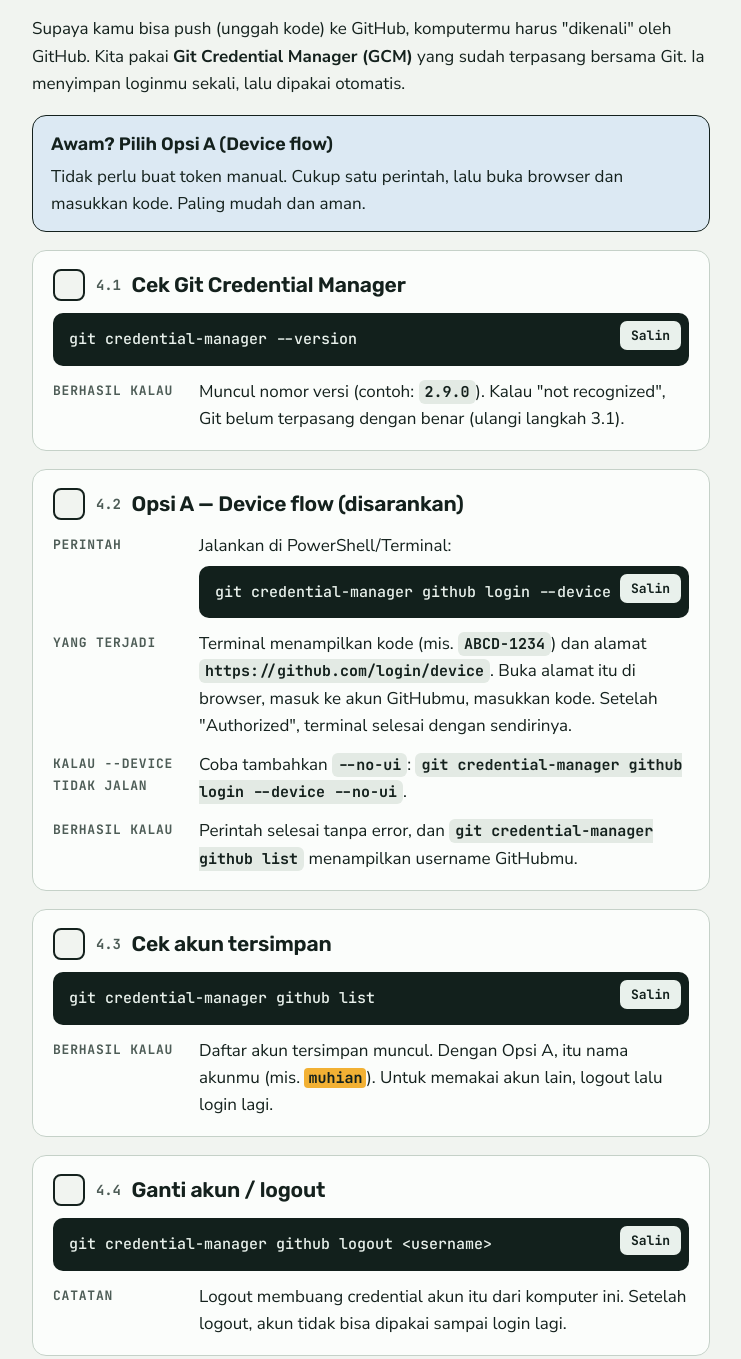
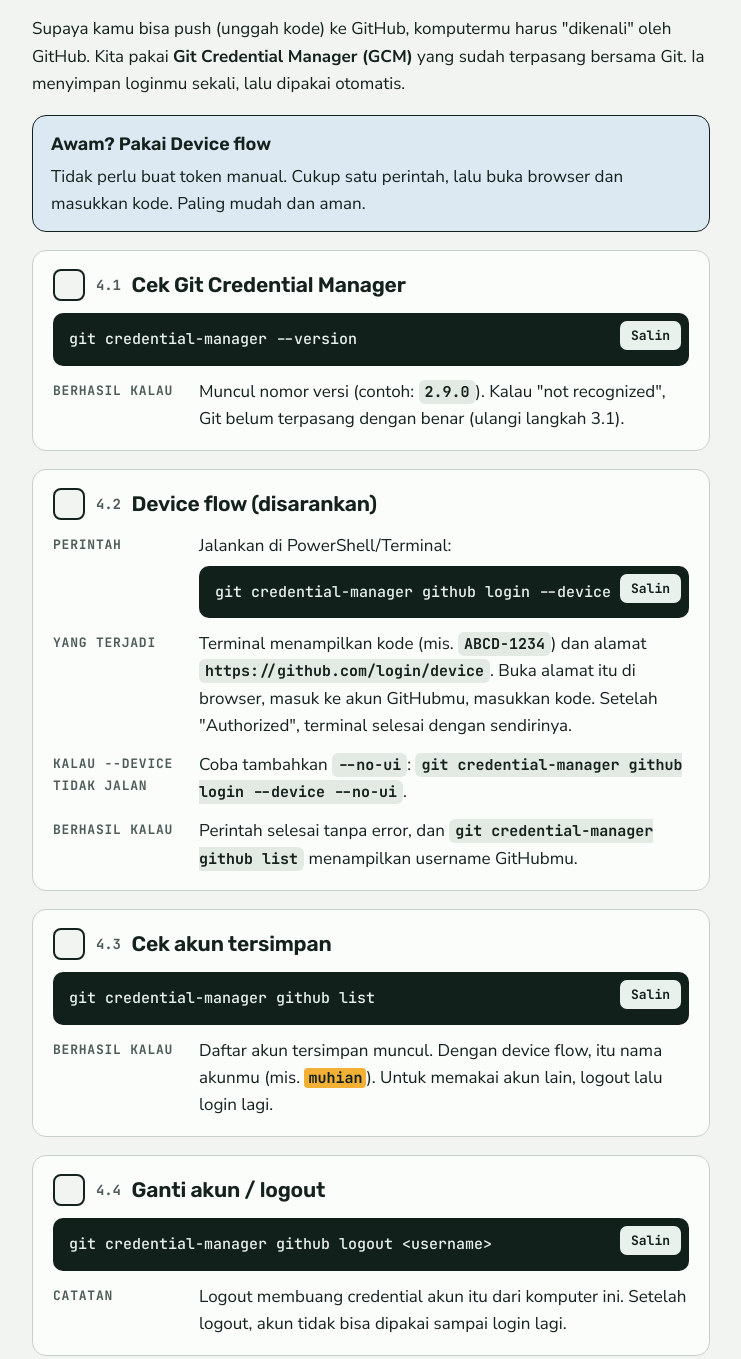
Before and after one commit to muhian/panduanchatekraf, a plain HTML site: page index.html in a window 1280 px wide. Shown: the part 5544-6903 px from the top of the page, without its empty margins (254-995 px from the left). Drawn offline with Linux system fonts and the light colour scheme.

Commit message:
Drop Opsi A/B wording from auth chapter now that only device flow remains

```diff
--- a/index.html
+++ b/index.html
@@ -435,7 +435,7 @@ git config --global --get credential.helper</pre></div>
   <div class="sh"><span class="num">4</span><h2>Autentikasi GitHub (OpenCode / Freebuff)</h2><span class="when"><svg class="ni" viewBox="0 0 24 24"><circle cx="12" cy="12" r="8"/><path d="M12 8v4l3 2"/></svg>Sekitar 20 menit</span></div>
   <p class="intro">Supaya kamu bisa push (unggah kode) ke GitHub, komputermu harus "dikenali" oleh GitHub. Kita pakai <b>Git Credential Manager (GCM)</b> yang sudah terpasang bersama Git. Ia menyimpan loginmu sekali, lalu dipakai otomatis.</p>
 
-  <div class="note info"><strong>Awam? Pilih Opsi A (Device flow)</strong><p>Tidak perlu buat token manual. Cukup satu perintah, lalu buka browser dan masukkan kode. Paling mudah dan aman.</p></div>
+  <div class="note info"><strong>Awam? Pakai Device flow</strong><p>Tidak perlu buat token manual. Cukup satu perintah, lalu buka browser dan masukkan kode. Paling mudah dan aman.</p></div>
 
   <div class="step" data-id="4.1">
     <h3><span class="sn">4.1</span>Cek Git Credential Manager</h3>
@@ -444,7 +444,7 @@ git config --global --get credential.helper</pre></div>
   </div>
 
   <div class="step" data-id="4.2">
-    <h3><span class="sn">4.2</span>Opsi A — Device flow (disarankan)</h3>
+    <h3><span class="sn">4.2</span>Device flow (disarankan)</h3>
     <div class="row"><span class="lab">Perintah</span><p>Jalankan di PowerShell/Terminal:</p><div class="code cmd"><pre>git credential-manager github login --device</pre></div></div>
     <div class="row"><span class="lab">Yang terjadi</span><p>Terminal menampilkan kode (mis. <code class="i">ABCD-1234</code>) dan alamat <code class="i">https://github.com/login/device</code>. Buka alamat itu di browser, masuk ke akun GitHubmu, masukkan kode. Setelah "Authorized", terminal selesai dengan sendirinya.</p></div>
     <div class="row"><span class="lab">Kalau --device tidak jalan</span><p>Coba tambahkan <code class="i">--no-ui</code>: <code class="i">git credential-manager github login --device --no-ui</code>.</p></div>
@@ -454,7 +454,7 @@ git config --global --get credential.helper</pre></div>
   <div class="step" data-id="4.3">
     <h3><span class="sn">4.3</span>Cek akun tersimpan</h3>
     <div class="code cmd"><pre>git credential-manager github list</pre></div>
-    <div class="row"><span class="lab">Berhasil kalau</span><p>Daftar akun tersimpan muncul. Dengan Opsi A, itu nama akunmu (mis. <span class="ph" data-k="user">muhian</span>). Untuk memakai akun lain, logout lalu login lagi.</p></div>
+    <div class="row"><span class="lab">Berhasil kalau</span><p>Daftar akun tersimpan muncul. Dengan device flow, itu nama akunmu (mis. <span class="ph" data-k="user">muhian</span>). Untuk memakai akun lain, logout lalu login lagi.</p></div>
   </div>
 
   <div class="step" data-id="4.4">
@@ -499,7 +499,7 @@ git config --global --get credential.helper</pre></div>
         <tbody>
           <tr><td><code class="i">Repository not found</code></td><td>Repo salah, atau akun GitHub yang dipakai belum dibuat. Cek nama repo (huruf kecil, tanpa spasi) dan username.</td></tr>
           <tr><td><code class="i">Invalid username or token</code></td><td>Token kadang kadaluarsa atau salah akun. Logout: <code class="i">git credential-manager github logout &lt;username&gt;</code>, lalu login lagi.</td></tr>
-          <tr><td><code class="i">Authentication failed</code></td><td>Belum login, atau token tidak punya scope <b>repo</b>. Buat token baru dengan scope <b>repo</b>, lalu login via Opsi B.</td></tr>
+          <tr><td><code class="i">Authentication failed</code></td><td>Belum login, atau login tersimpan untuk akun lain. Jalankan login device flow (langkah 4.2), lalu coba push lagi.</td></tr>
           <tr><td><code class="i">Permission denied</code></td><td>Repo private dan kamu bukan anggota/team. Pakai akun yang punya akses, atau ubah repo ke Public.</td></tr>
           <tr><td><code class="i">remote: Repository not found</code></td><td>Alias push ke repo yang tidak kamu miliki. Pastikan <code class="i">git remote -v</code> benar.</td></tr>
         </tbody>
```
